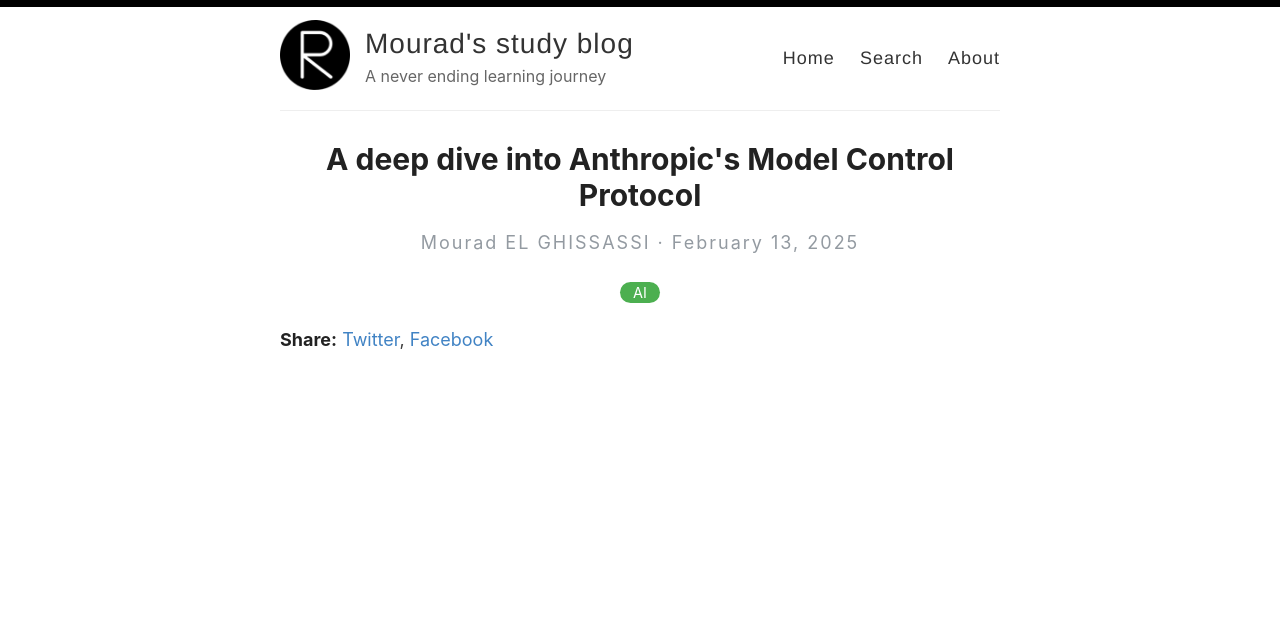
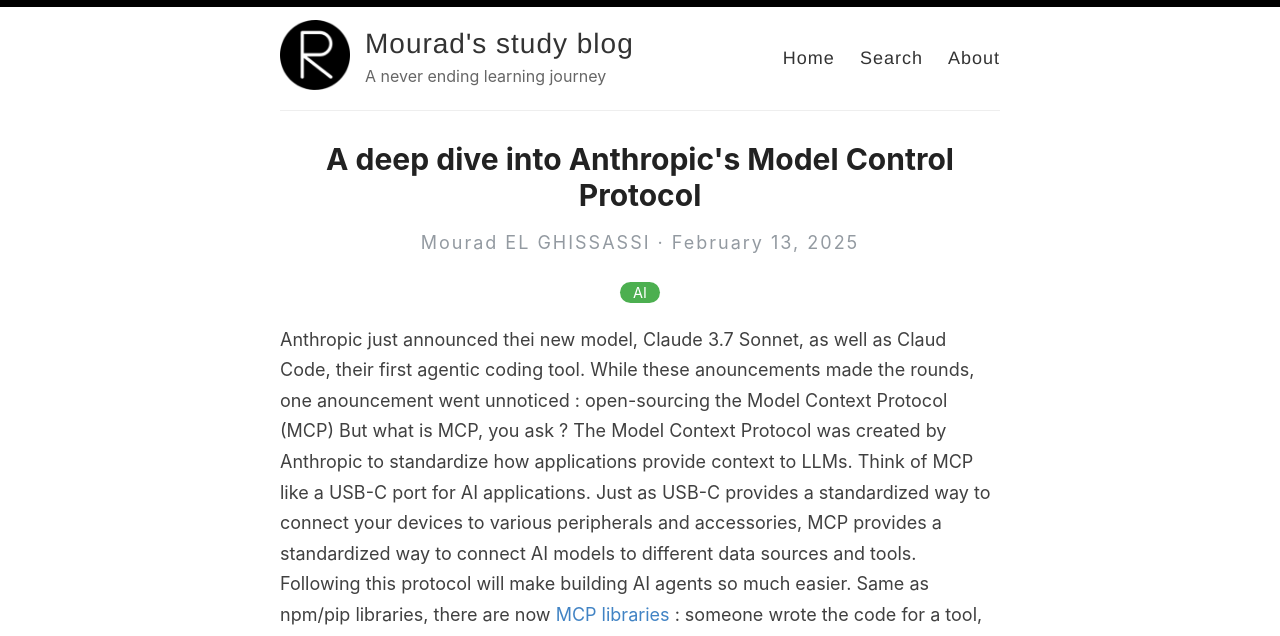
Before and after one commit to everythingdata-ai/everythingdata-ai.github.io, a Jekyll site: the page built from _posts/2025-02-13-anthropic-mcp.md, in a window 1280 px wide. Shown: the top 636 px of the page. Built offline with Jekyll 4.4.1, drawn with Linux system fonts in a browser that asks for light colours; some of the changed text lies outside the part shown.

Commit message:
Update 2025-02-13-anthropic-mcp.md

```diff
--- a/_posts/2025-02-13-anthropic-mcp.md
+++ b/_posts/2025-02-13-anthropic-mcp.md
@@ -3,3 +3,13 @@ layout: post
 title: A deep dive into Anthropic's Model Control Protocol
 categories: [AI]
 ---
+
+Anthropic just announced thei new model, Claude 3.7 Sonnet, as well as Claud Code, their first agentic coding tool.
+While these anouncements made the rounds, one anouncement went unnoticed : open-sourcing the Model Context Protocol (MCP)
+But what is MCP, you ask ? The Model Context Protocol was created by Anthropic to standardize how applications provide context to LLMs.
+Think of MCP like a USB-C port for AI applications. Just as USB-C provides a standardized way to connect your devices to various peripherals and accessories, MCP provides a standardized way to connect AI models to different data sources and tools.
+Following this protocol will make building AI agents so much easier.
+Same as npm/pip libraries, there are now [MCP libraries](www.opentools.com) : someone wrote the code for a tool, you can integrate it with just one command.
+
+MCP significantly enhances AI agents’ capabilities by enabling direct, bidirectional communication with external systems/data sources, which makes AI applications more interactive and aware of their surroundings.
+![image](https://github.com/user-attachments/assets/122668ab-5e5c-4a92-82d1-0b2c8f8e389f)
```
